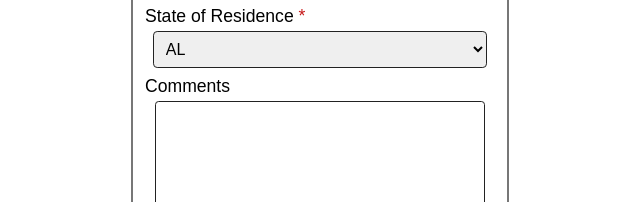
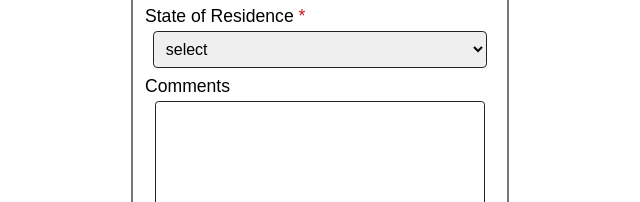
Before and after one commit to DakshaHegde/accessible-assignment, a plain HTML site: page index.html in a window 1280 px wide. Shown: the part 1004-1206 px from the top of the page, 320-960 px from the left. Drawn offline with Linux system fonts and the light colour scheme.

Commit message:
Update index.html

```diff
--- a/index.html
+++ b/index.html
@@ -48,7 +48,8 @@
    <label for="state">State of Residence <span class="required" aria-hidden="true">*</span></label>
    <select id="state" name="state" required>
 
-	   <option value="state0">AL</option>
+	   <option value="state0">select</option>
+	   <option value="state1">AL</option>
 	   <option value="state2">AK</option>
 	   <option value="state3">AZ</option>
 	   <option value="state4">AR</option>
```
